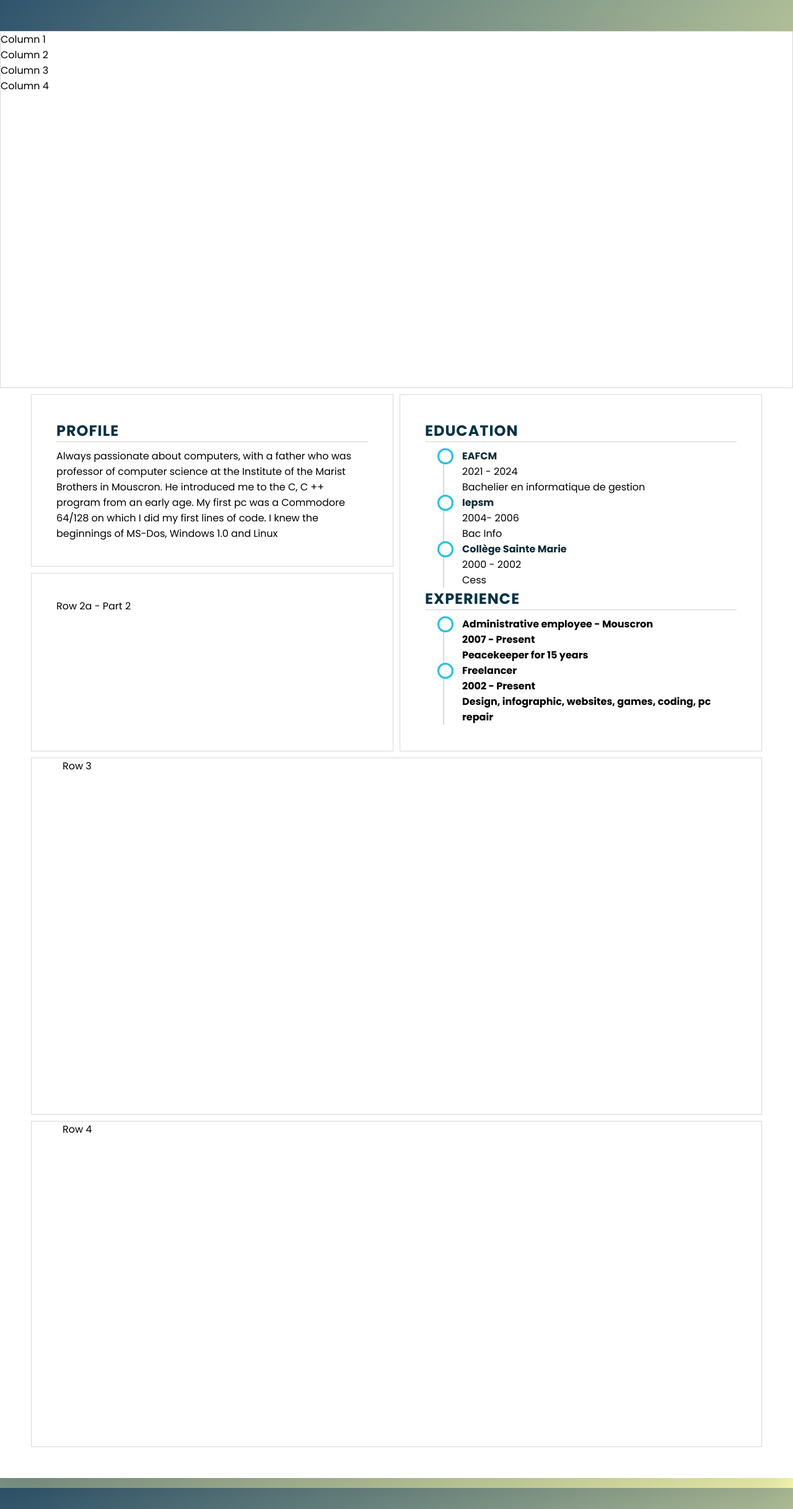
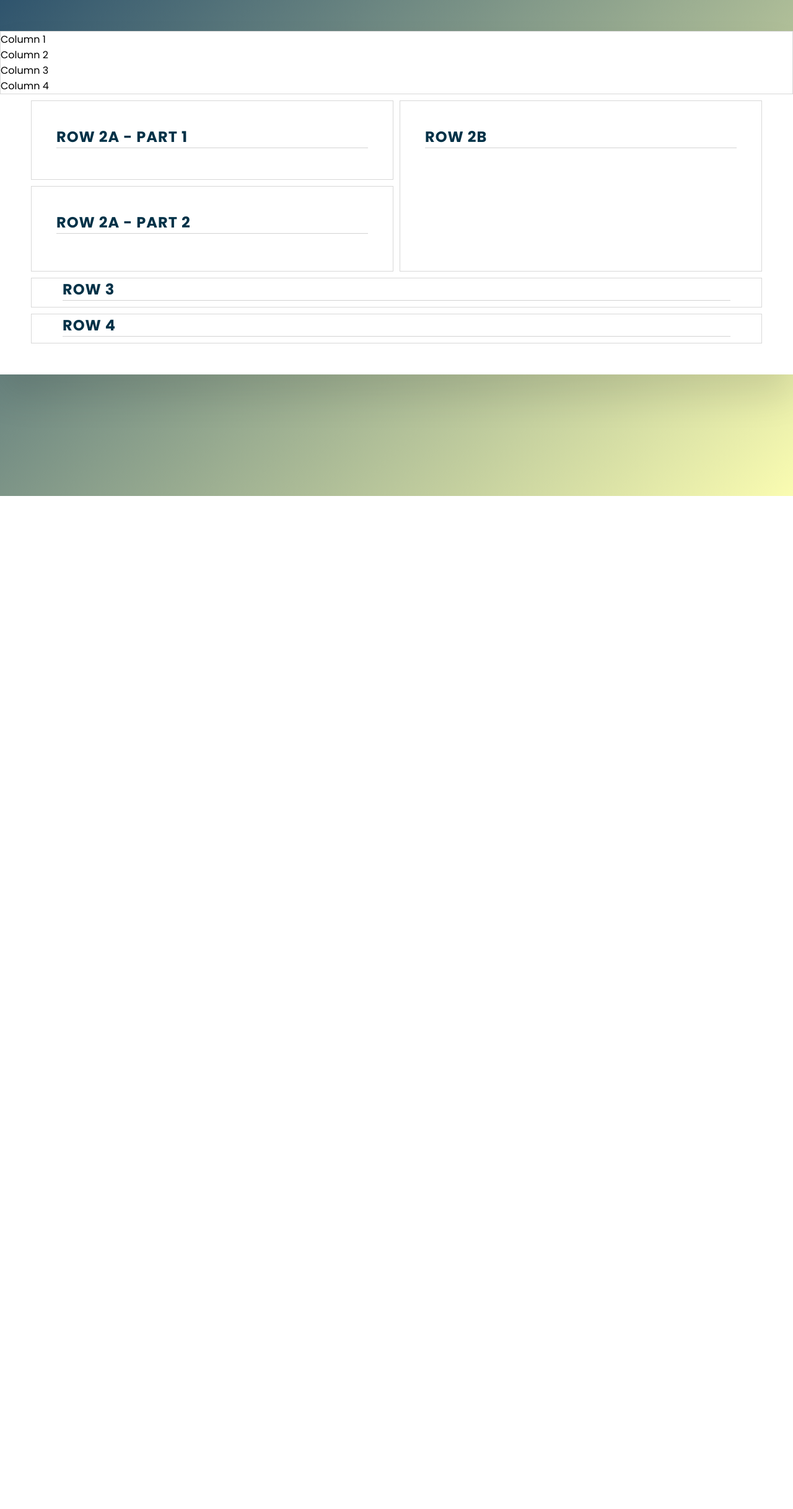
Before and after one commit to wnx82/cv, a PHP site: page /cv.html in a window 1280 px wide. Shown: the whole page at 62% size. After the commit the page ends 800 px from the top, so only its background shows below. Run offline with PHP 8.4, Linux system fonts and the light colour scheme; some libraries are stand-ins or nearby versions.

Commit message:
:sparkles: empty :sparkles:

```diff
--- a/cv.html
+++ b/cv.html
@@ -20,14 +20,11 @@
         </div>
         <div id="row2a">
             <div id="row2a1">
-                <h2 class="header">Profile</h2>
-                Always passionate about computers, with a father who was professor of computer science at
-                the
-                Institute of the Marist Brothers in Mouscron. He introduced me to the C, C ++ program from an early
-                age. My first pc was a Commodore 64/128 on
-                which I did my first lines of code. I knew the beginnings of MS-Dos, Windows 1.0 and Linux
+                <h2 class="header">Row 2a - Part 1</h2>
+
             </div>
-            <div id="row2a2">Row 2a - Part 2
+            <div id="row2a2">
+                <h2 class="header">Row 2a - Part 2</h2>
 
             </div>
         </div>
@@ -35,51 +32,18 @@
 
             <div class="education">
                 <div class="row">
-                    <h2 class="header">Education</h2>
-                    <ul class="timeline">
-                        <li>
-                            <a target="_blank" href="https://www.eafcm.be">EAFCM</a>
-                            <div class="align-self-end">2021 - 2024</div>
-                            <p>Bachelier en informatique de gestion</p>
-                        </li>
-                        <li>
-                            <a target="_blank" href="https://www.iepsm.be">Iepsm</a>
-                            <div class="align-self-end">2004- 2006</div>
-                            <p>Bac Info</p>
-                        </li>
-                        <li>
-                            <a target="_blank" href="https://www.eafcm.be">Collège Sainte Marie</a>
-                            <div class="align-self-end">2000 - 2002</div>
-                            <p>Cess</p>
-                        </li>
+                    <h2 class="header">Row 2b</h2>
 
-                    </ul>
                 </div>
             </div>
-            <div class="experiance">
-                <div class="about">
-                    <div class="row">
-                        <h2 class="header">Experience</h2>
-                        <ul class="timeline">
-                            <li>
-                                <a target="_blank" href="https://www.mouscron.be">Administrative employee -
-                                    Mouscron</a>
-                                <div class="align-self-end">2007 - Present</div>
-                                <p>Peacekeeper for <span id="
-                                                    ">15</span> years</p>
-                            </li>
-                            <li>
-                                <a href="https://www.ekreativ.be">Freelancer</a>
-                                <div class="align-self-end">2002 - Present</div>
-                                <p>Design, infographic, websites, games, coding, pc repair</p>
-                            </li>
-                        </ul>
-                    </div>
-                </div>
-            </div>
+
         </div>
-        <div id="row3">Row 3</div>
-        <div id="row4">Row 4</div>
+        <div id="row3">
+            <h2 class="header">Row 3</h2>
+        </div>
+        <div id="row4">
+            <h2 class="header">Row 4</h2>
+        </div>
     </div>
 </body>
 
--- a/styles.css
+++ b/styles.css
@@ -32,7 +32,7 @@ body {
     background: #fff;
     margin: 50px 0;
     display: grid;
-    grid-template-rows: repeat(4, 1fr);
+    grid-template-rows: repeat(1, 1fr);
     grid-template-columns: 1fr 1fr;
     grid-gap: 10px;
     box-shadow: 0 35px 55px rgba(0, 0, 0, 0.1);
@@ -95,67 +95,7 @@ body {
     margin-bottom: 50px;
 }
 
-.experiance,.education .row ul li a{
-    color: #0d2b38;
-    text-decoration: none;
-    font-weight: bold;
 
-}
-.experiance,.education .row ul li a:hover{
-    color: #458dac;
-    text-decoration: none;
-    font-weight: bold;
-}
-
-
-
-ul.timeline {
-    list-style-type: none;
-    position: relative;
-    color: #000;
-}
-
-ul.timeline a {
-    color: #000;
-    text-decoration: none;
-}
-
-ul.timeline a:hover {
-    color: #03a9f4;
-    text-decoration: underline;
-}
-
-ul.timeline:before {
-    content: ' ';
-    background: #d4d9df;
-    display: inline-block;
-    position: absolute;
-    left: 29px;
-    width: 2px;
-    height: 100%;
-    z-index: 400;
-}
-
-ul.timeline>li {
-    margin: 00px 0;
-    padding-left: 60px;
-}
-
-ul.timeline>li:before {
-    content: ' ';
-    background: white;
-    display: inline-block;
-    position: absolute;
-    border-radius: 50%;
-    border: 3px solid #22c0e8;
-    left: 20px;
-    width: 20px;
-    height: 20px;
-    z-index: 400;
-}
-
-
-/* votre css ici */
 
 @media screen and (max-width: 768px) {
     .container {
```
